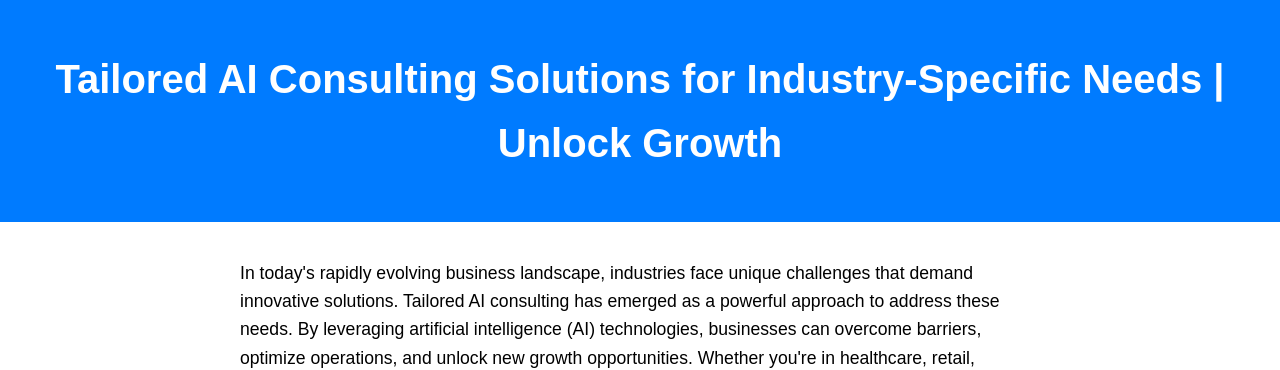
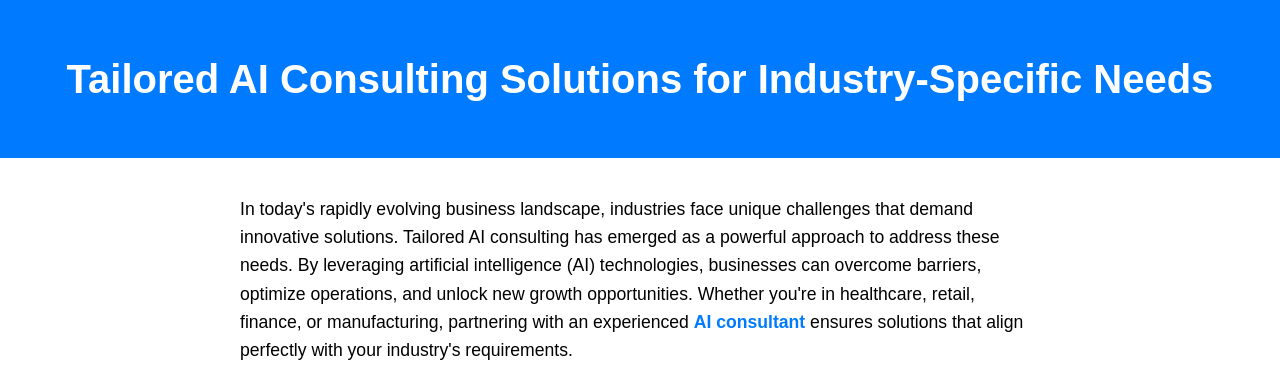
Before and after one commit to itsramonking/ai-consultant, a plain HTML site: page index.html in a window 1280 px wide. Shown: the top 370 px of the page. Drawn offline with Linux system fonts and the light colour scheme.

Commit message:
Update index.html

```diff
--- a/index.html
+++ b/index.html
@@ -48,7 +48,7 @@
 <body>
 
   <header>
-    <h1> Tailored AI Consulting Solutions for Industry-Specific Needs | Unlock Growth</h1>
+    <h1> Tailored AI Consulting Solutions for Industry-Specific Needs</h1>
    </header>
   <main>
 
```
